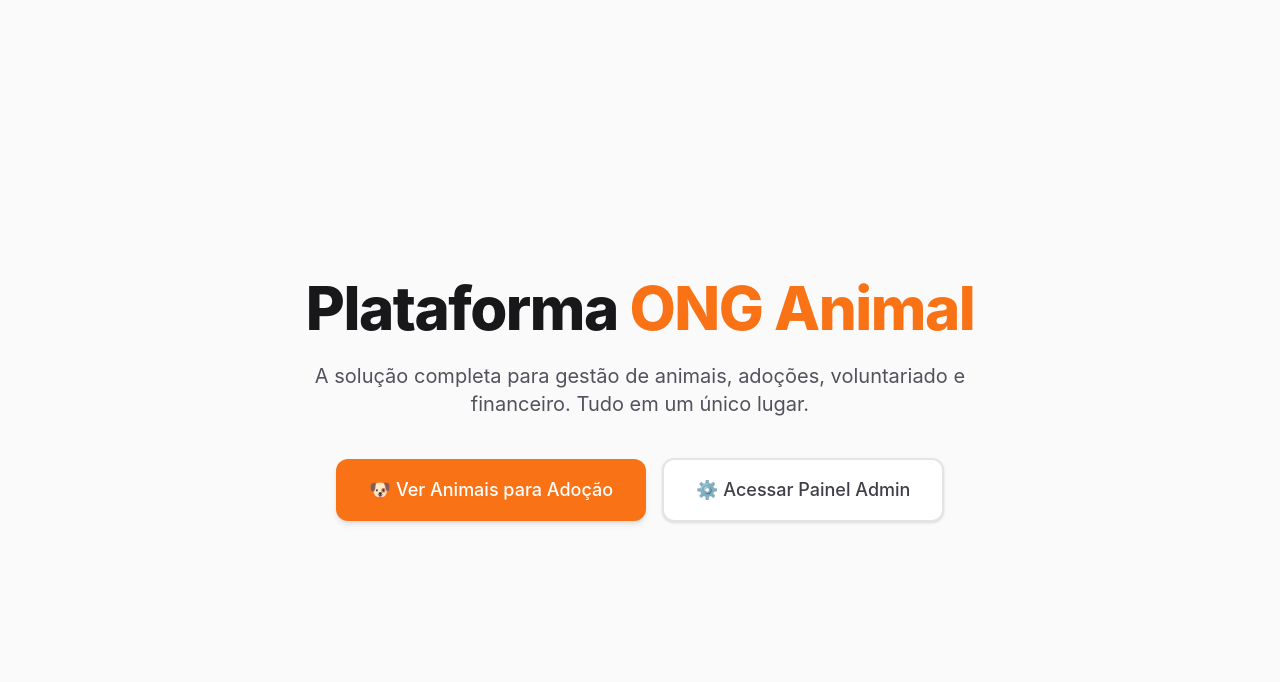
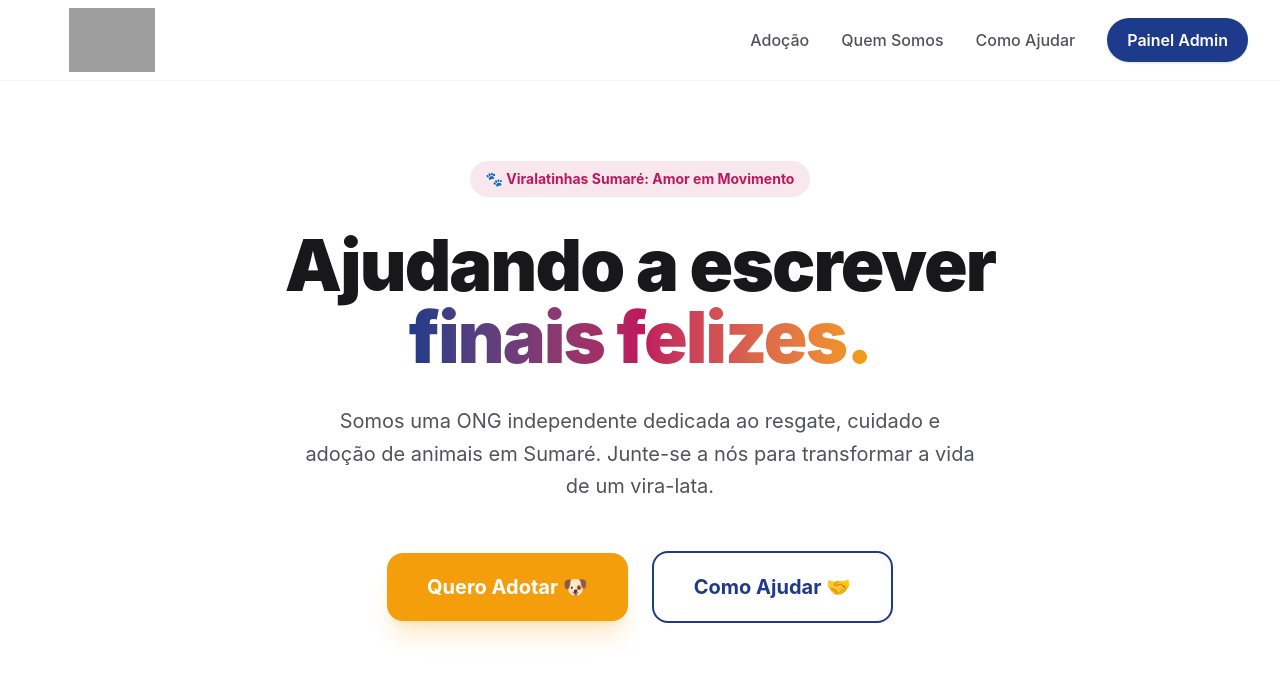
Before and after one commit to wendelmax/ong-animal-app, a Next.js app in the folder apps/web/: page / in a window 1280 px wide. Shown: the top 682 px of the page. Built offline with nearby package versions, Linux system fonts and the light colour scheme; grey boxes are pictures that could not be loaded.

Commit message:
style: brand application with new logo and colors

```diff
--- a/apps/web/src/app/(frontend)/layout.tsx
+++ b/apps/web/src/app/(frontend)/layout.tsx
@@ -6,12 +6,15 @@
   title: 'Payload Blank Template',
 }
 
+import { Header } from '@/components/Header'
+
 export default async function RootLayout(props: { children: React.ReactNode }) {
   const { children } = props
 
   return (
-    <html lang="en">
+    <html lang="pt-BR">
       <body>
+        <Header />
         <main>{children}</main>
       </body>
     </html>
--- a/apps/web/src/app/(frontend)/page.tsx
+++ b/apps/web/src/app/(frontend)/page.tsx
@@ -4,33 +4,46 @@
 
 export default function HomePage() {
   return (
-    <div className="min-h-screen bg-zinc-50 flex flex-col justify-center items-center py-12 px-4 sm:px-6 lg:px-8">
-      <div className="max-w-3xl w-full space-y-8 text-center">
-        <div>
-          <h1 className="text-5xl font-extrabold text-zinc-900 tracking-tight sm:text-6xl mb-6">
-            Plataforma <span className="text-primary">ONG Animal</span>
+    <div className="min-h-screen bg-white">
+      {/* Hero Section */}
+      <section className="relative py-20 overflow-hidden">
+        <div className="absolute top-0 left-0 w-full h-full bg-gradient-to-br from-brand-blue/5 via-brand-magenta/5 to-brand-orange/5 -z-10" />
+
+        <div className="max-w-7xl mx-auto px-4 sm:px-6 lg:px-8 text-center">
+          <div className="inline-flex items-center px-4 py-2 rounded-full bg-brand-magenta/10 text-brand-magenta text-sm font-bold mb-8">
+            🐾 Viralatinhas Sumaré: Amor em Movimento
+          </div>
+
+          <h1 className="text-5xl md:text-7xl font-black text-zinc-900 tracking-tight mb-8">
+            Ajudando a escrever <br />
+            <span className="text-transparent bg-clip-text bg-gradient-to-r from-brand-blue via-brand-magenta to-brand-orange">
+              finais felizes.
+            </span>
           </h1>
-          <p className="mt-4 text-xl text-zinc-600 max-w-2xl mx-auto">
-            A solução completa para gestão de animais, adoções, voluntariado e financeiro.
-            Tudo em um único lugar.
+
+          <p className="mt-4 text-xl text-zinc-600 max-w-2xl mx-auto leading-relaxed mb-12">
+            Somos uma ONG independente dedicada ao resgate, cuidado e adoção de animais em Sumaré.
+            Junte-se a nós para transformar a vida de um vira-lata.
           </p>
+
+          <div className="flex flex-col sm:flex-row justify-center items-center gap-6">
+            <Link
+              href="/animais"
+              className="w-full sm:w-auto px-10 py-5 bg-brand-orange text-white text-xl font-bold rounded-2xl shadow-xl shadow-brand-orange/20 hover:scale-105 transition-all"
+            >
+              Quero Adotar 🐶
+            </Link>
+            <Link
+              href="/como-ajudar"
+              className="w-full sm:w-auto px-10 py-5 bg-white border-2 border-brand-blue text-brand-blue text-xl font-bold rounded-2xl hover:bg-brand-blue/5 transition-all"
+            >
+              Como Ajudar 🤝
+            </Link>
+          </div>
         </div>
+      </section>
 
-        <div className="flex flex-col sm:flex-row justify-center items-center gap-4 mt-10">
-          <Link
-            href="/animais"
-            className="w-full sm:w-auto inline-flex items-center justify-center px-8 py-4 border border-transparent text-lg font-medium rounded-xl text-white bg-primary hover:bg-orange-600 shadow-md transition-all hover:scale-105"
-          >
-            🐶 Ver Animais para Adoção
-          </Link>
-          <a
-            href="/admin"
-            className="w-full sm:w-auto inline-flex items-center justify-center px-8 py-4 border-2 border-zinc-200 text-lg font-medium rounded-xl text-zinc-700 bg-white hover:bg-zinc-50 hover:border-zinc-300 shadow-sm transition-all"
-          >
-            ⚙️ Acessar Painel Admin
-          </a>
-        </div>
-      </div>
+      {/* Quick Stats or Features could go here */}
     </div>
   )
 }
--- a/apps/web/src/app/(frontend)/styles.css
+++ b/apps/web/src/app/(frontend)/styles.css
@@ -1,8 +1,11 @@
 @import "tailwindcss";
 
 @theme {
-  --color-primary: #f97316;
-  --color-secondary: #0ea5e9;
+  --color-brand-blue: #1e3a8a;
+  --color-brand-magenta: #be185d;
+  --color-brand-orange: #f59e0b;
+  --color-primary: var(--color-brand-orange);
+  --color-secondary: var(--color-brand-blue);
   --font-sans: "Inter", sans-serif;
 }
 
--- /dev/null
+++ b/apps/web/src/components/AdminGraphics.tsx
@@ -0,0 +1,21 @@
+import React from 'react'
+
+export const AdminLogo = () => (
+  <div style={{ height: '40px', display: 'flex', alignItems: 'center' }}>
+    <img
+      src="/logo.png"
+      alt="Viralatinhas Logo"
+      style={{ height: '100%', width: 'auto', objectFit: 'contain' }}
+    />
+  </div>
+)
+
+export const AdminIcon = () => (
+  <div style={{ height: '24px', display: 'flex', alignItems: 'center' }}>
+    <img
+      src="/logo.png"
+      alt="Viralatinhas Icon"
+      style={{ height: '100%', width: 'auto', objectFit: 'contain' }}
+    />
+  </div>
+)
--- /dev/null
+++ b/apps/web/src/components/Header.tsx
@@ -0,0 +1,45 @@
+import React from 'react'
+import Link from 'next/link'
+import Image from 'next/image'
+
+export const Header = () => {
+  return (
+    <header className="bg-white border-b border-zinc-100 sticky top-0 z-50">
+      <div className="max-w-7xl mx-auto px-4 sm:px-6 lg:px-8">
+        <div className="flex justify-between items-center h-20">
+          <Link href="/" className="flex items-center gap-3 group">
+            <div className="relative h-12 w-32 sm:h-16 sm:w-40 transition-transform group-hover:scale-105">
+              <Image
+                src="/logo.png"
+                alt="Viralatinhas Logo"
+                fill
+                className="object-contain"
+                priority
+              />
+            </div>
+          </Link>
+
+          <nav className="hidden md:flex items-center gap-8">
+            <Link href="/animais" className="text-zinc-600 hover:text-brand-magenta font-medium transition-colors">
+              Adoção
+            </Link>
+            <Link href="/quem-somos" className="text-zinc-600 hover:text-brand-magenta font-medium transition-colors">
+              Quem Somos
+            </Link>
+            <Link href="/como-ajudar" className="text-zinc-600 hover:text-brand-magenta font-medium transition-colors">
+              Como Ajudar
+            </Link>
+            <Link
+              href="/admin"
+              className="bg-brand-blue text-white px-5 py-2.5 rounded-full font-semibold hover:bg-opacity-90 shadow-sm transition-all"
+            >
+              Painel Admin
+            </Link>
+          </nav>
+
+          {/* Mobile menu button could go here */}
+        </div>
+      </div>
+    </header>
+  )
+}
--- a/apps/web/src/payload.config.ts
+++ b/apps/web/src/payload.config.ts
@@ -30,6 +30,12 @@
     importMap: {
       baseDir: path.resolve(dirname),
     },
+    components: {
+      graphics: {
+        Logo: '/components/AdminGraphics#AdminLogo',
+        Icon: '/components/AdminGraphics#AdminIcon',
+      },
+    },
   },
   collections: [
     Users,
```
